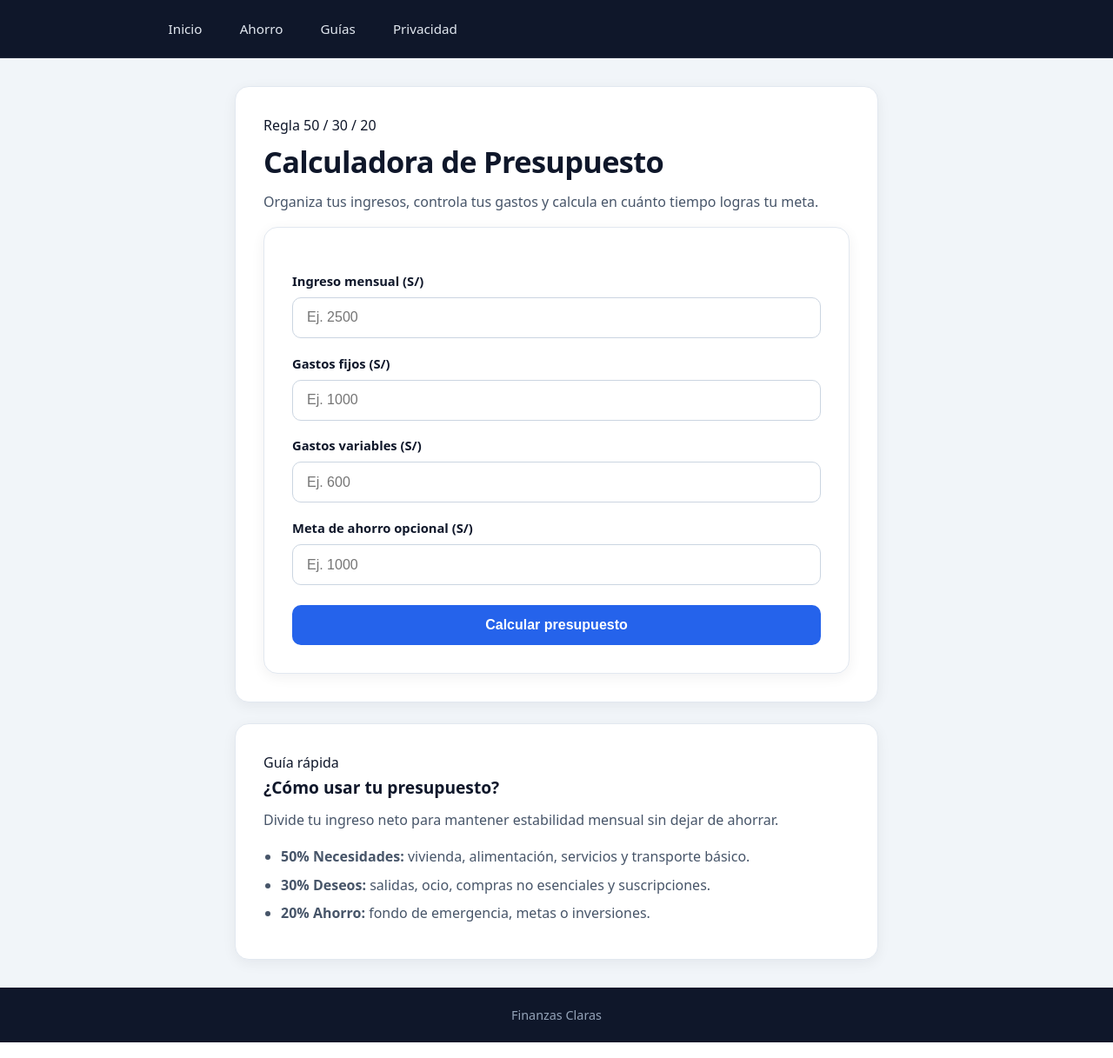
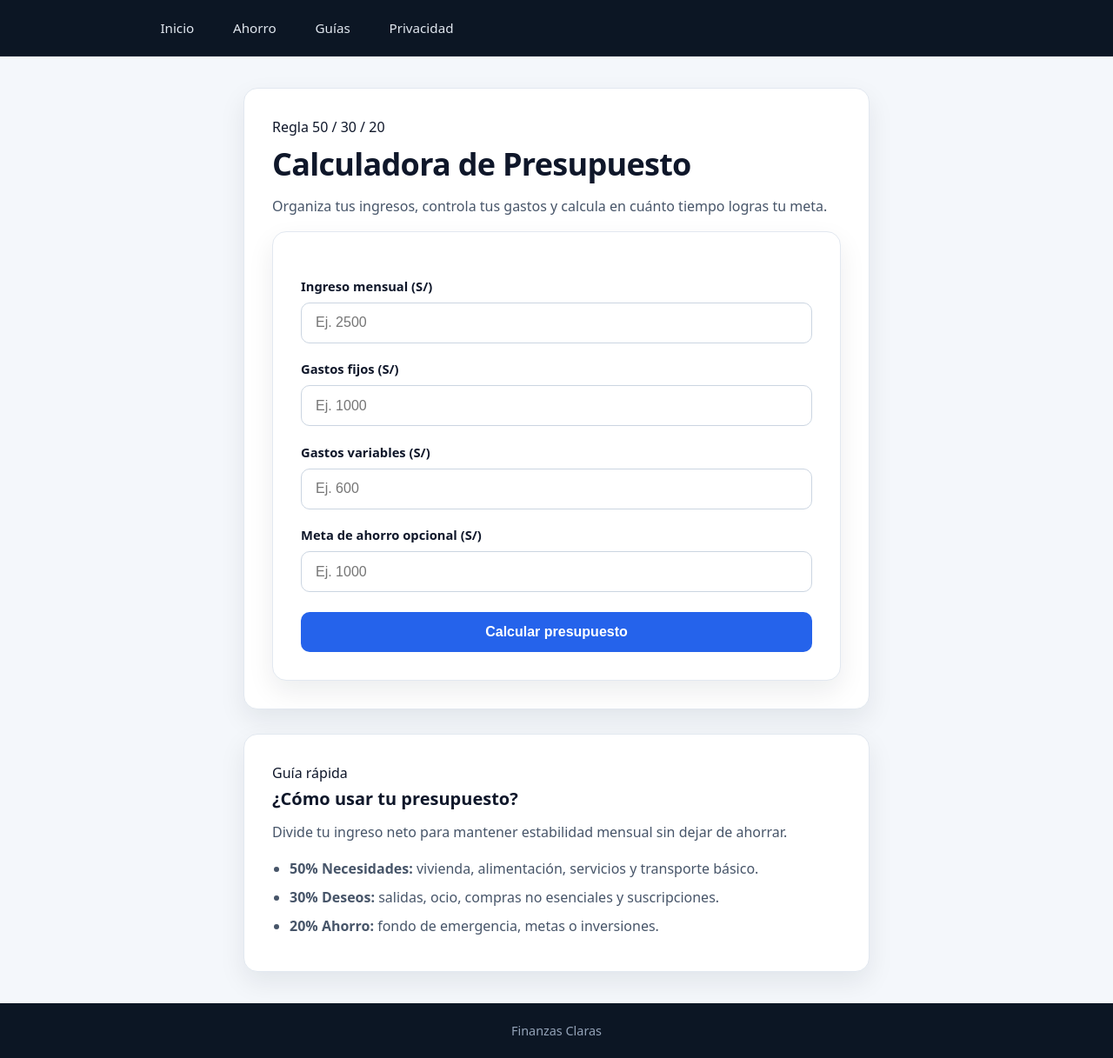
Before and after one commit to cristianleandro080-oss/finanzas-claras, a Flask app: page / in a window 1280 px wide. Shown: the whole page at 87% size. Run offline with Flask 3, Linux system fonts and the light colour scheme.

Commit message:
Ajustar diseño de tarjetas y calculadora

```diff
--- a/static/style.css
+++ b/static/style.css
@@ -1,13 +1,15 @@
 :root {
-  --bg-page: #f1f5f9;
+  --bg-page: #f4f7fb;
   --bg-card: #ffffff;
-  --bg-nav: #0f172a;
+  --bg-nav: #0c1624;
+  --bg-badge: #eef2ff;
   --text-main: #0f172a;
   --text-muted: #475569;
+  --text-badge: #1e40af;
   --accent: #2563eb;
   --accent-hover: #1d4ed8;
   --border: #e2e8f0;
-  --shadow: 0 4px 16px rgba(15, 23, 42, 0.06);
+  --shadow: 0 12px 30px rgba(15, 23, 42, 0.08);
   --radius: 16px;
 }
 
@@ -33,9 +35,9 @@ header {
 }
 
 nav {
-  max-width: 960px;
+  max-width: 980px;
   margin: 0 auto;
-  padding: 1rem 1.5rem;
+  padding: 0.95rem 1.5rem;
   display: flex;
   flex-wrap: wrap;
   align-items: center;
@@ -47,7 +49,7 @@ nav a {
   text-decoration: none;
   font-weight: 500;
   font-size: 0.95rem;
-  padding: 0.3rem 0.6rem;
+  padding: 0.3rem 0.65rem;
   border-radius: 8px;
 }
 
@@ -59,12 +61,12 @@ nav a:hover {
 main {
   flex: 1;
   width: 100%;
-  max-width: 780px;
-  margin: 2rem auto;
+  max-width: 760px;
+  margin: 2.25rem auto;
   padding: 0 1.25rem;
   display: flex;
   flex-direction: column;
-  gap: 1.5rem;
+  gap: 1.75rem;
 }
 
 .card,
@@ -77,8 +79,21 @@ form {
   padding: 2rem;
 }
 
+.badge,
+span[class*="badge"],
+p[class*="badge"] {
+  display: inline-block;
+  background-color: var(--bg-badge);
+  color: var(--text-badge);
+  font-size: 0.8rem;
+  font-weight: 700;
+  padding: 0.25rem 0.7rem;
+  border-radius: 999px;
+  margin-bottom: 0.7rem;
+}
+
 h1 {
-  font-size: clamp(1.65rem, 3vw, 2.15rem);
+  font-size: clamp(1.7rem, 3vw, 2.25rem);
   font-weight: 800;
   letter-spacing: -0.02em;
   color: var(--text-main);
@@ -86,10 +101,10 @@ h1 {
 }
 
 h2 {
-  font-size: 1.2rem;
+  font-size: 1.25rem;
   font-weight: 700;
   color: var(--text-main);
-  margin-bottom: 0.6rem;
+  margin-bottom: 0.65rem;
 }
 
 p {
@@ -111,7 +126,7 @@ label {
   font-weight: 600;
   font-size: 0.92rem;
   color: var(--text-main);
-  margin-top: 1.1rem;
+  margin-top: 1.15rem;
   margin-bottom: 0.4rem;
 }
 
@@ -180,7 +195,7 @@ footer p {
   main {
     margin: 1.25rem auto;
     padding: 0 0.9rem;
-    gap: 1.1rem;
+    gap: 1.15rem;
   }
 
   .card,
```
